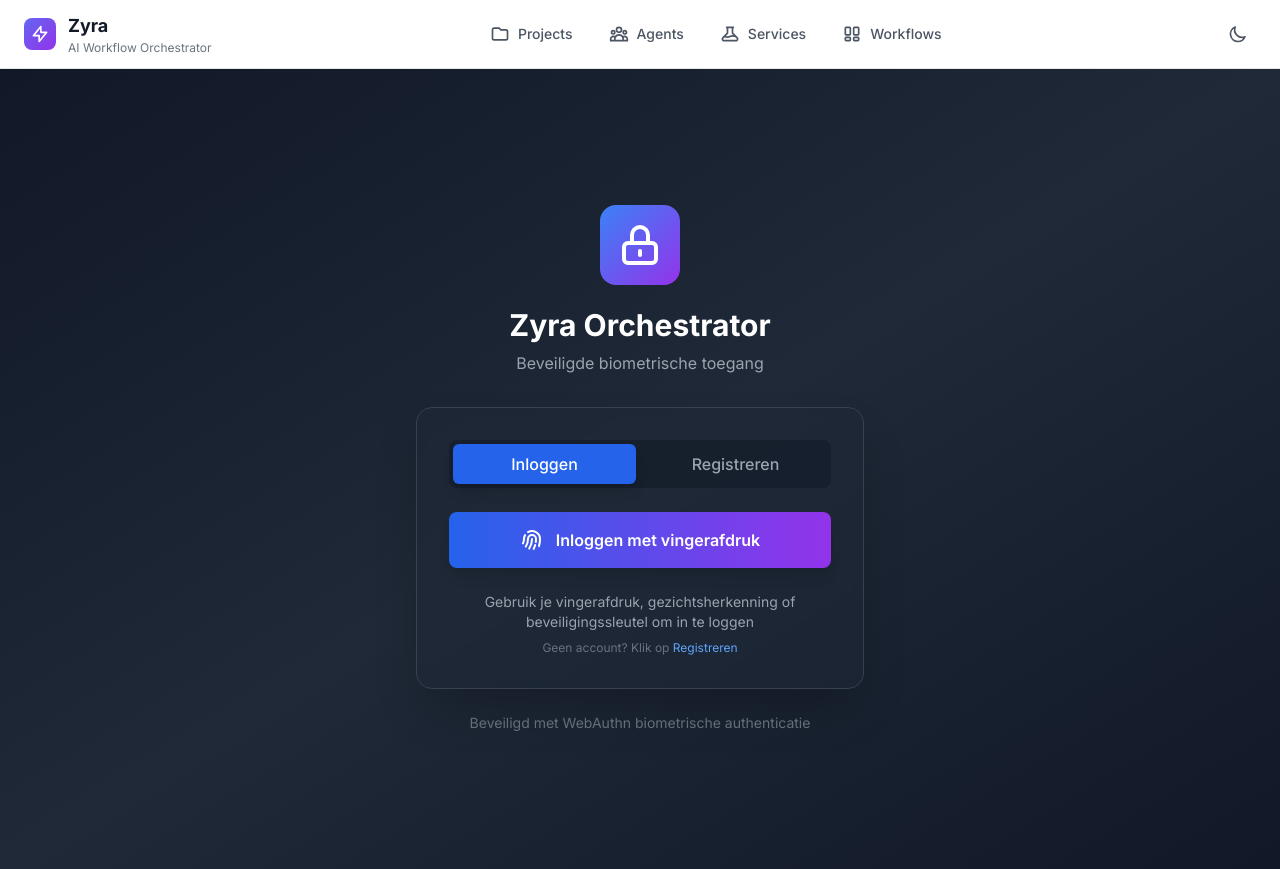
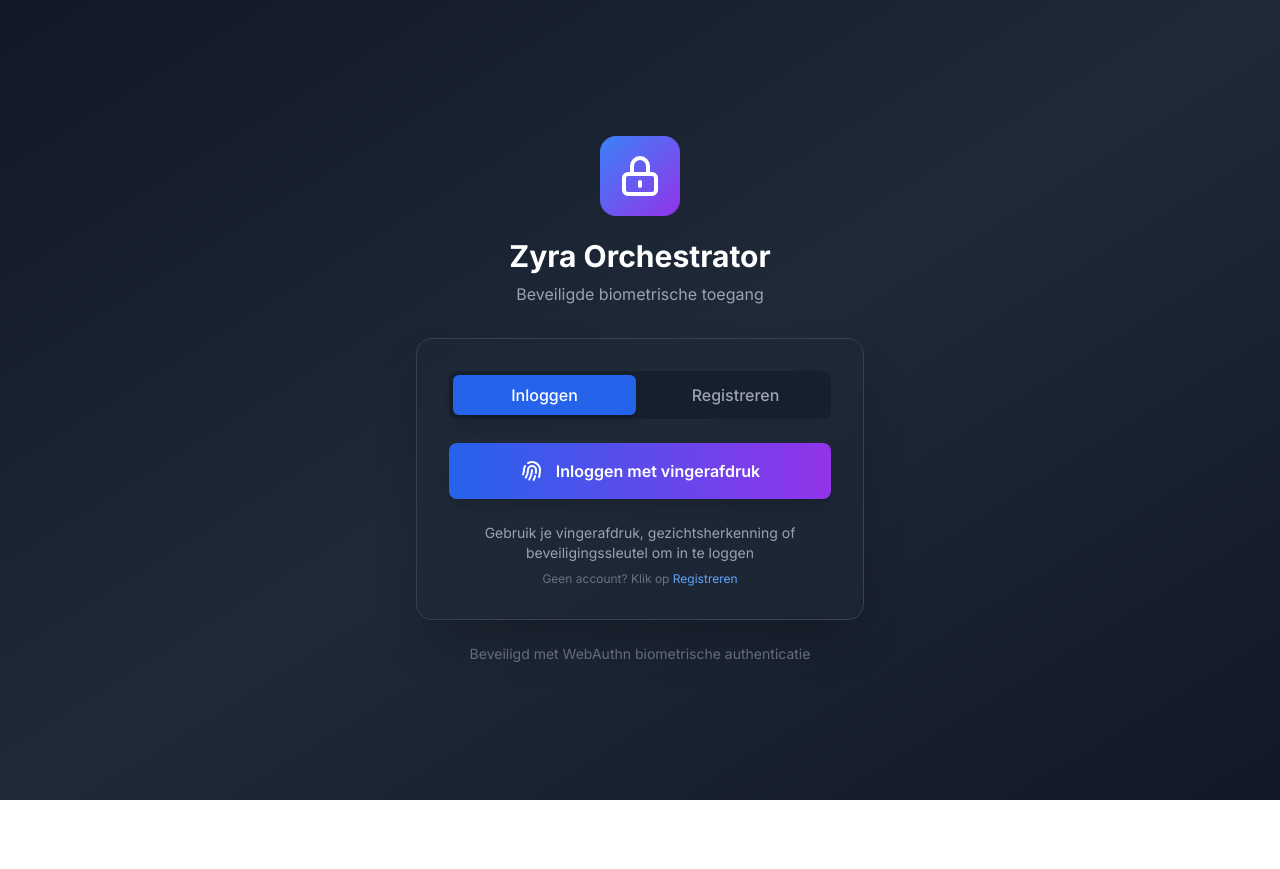
Before and after one commit to ginkelsoft-development/zyra-v2, a Next.js app: page /login in a window 1280 px wide. After the commit the page ends 800 px from the top, so only its background shows below. Built offline with nearby package versions, Linux system fonts and the light colour scheme; no server answers.

Commit message:
Hide navigation on login page
Add ConditionalNav component to hide TopNavigation on public routes like /login.
Login page now shows full-screen without navigation bar.

```diff
--- a/app/layout.tsx
+++ b/app/layout.tsx
@@ -2,7 +2,7 @@ import type { Metadata } from 'next'
 import { Inter } from 'next/font/google'
 import './globals.css'
 import { ThemeProvider } from '@/lib/contexts/ThemeContext'
-import TopNavigation from '@/components/TopNavigation'
+import ConditionalNav from '@/components/ConditionalNav'
 
 const inter = Inter({ subsets: ['latin'] })
 
@@ -23,7 +23,7 @@ export default function RootLayout({
     <html lang="en" suppressHydrationWarning>
       <body className={inter.className}>
         <ThemeProvider>
-          <TopNavigation />
+          <ConditionalNav />
           <main>{children}</main>
         </ThemeProvider>
       </body>
--- /dev/null
+++ b/components/ConditionalNav.tsx
@@ -0,0 +1,25 @@
+'use client';
+
+import { usePathname } from 'next/navigation';
+import TopNavigation from './TopNavigation';
+
+/**
+ * Conditionally render TopNavigation based on current route
+ * Hide navigation on public routes like /login
+ */
+export default function ConditionalNav() {
+  const pathname = usePathname();
+
+  // Routes where navigation should be hidden
+  const publicRoutes = ['/login'];
+
+  // Check if current route is public
+  const isPublicRoute = publicRoutes.some(route => pathname.startsWith(route));
+
+  // Don't render navigation on public routes
+  if (isPublicRoute) {
+    return null;
+  }
+
+  return <TopNavigation />;
+}
```
